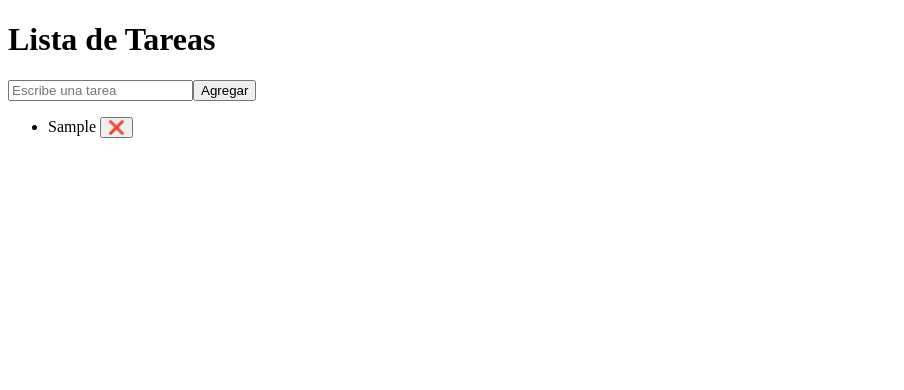
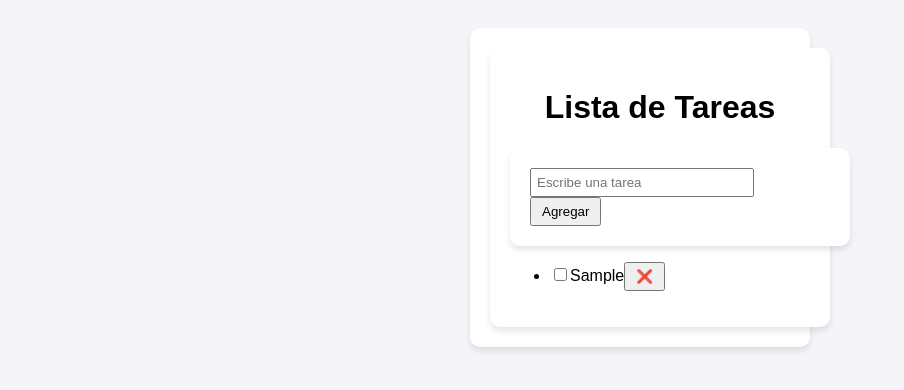
Before and after one commit to ingjoseyepez/todo-app-react, a React (Vite) app: page / in a window 1280 px wide. Both pictures are taken after typing "Sample" into the empty fields and a click on the button "Agregar". Shown: the top 390 px of the page, without its empty margins (0-904 px from the left). Built offline with nearby package versions, Linux system fonts and the light colour scheme.

Commit message:
[add] Checkbox y Estilos Básicos

```diff
--- /dev/null
+++ b/src/App.css
@@ -0,0 +1,30 @@
+body {
+    font-family: Arial, sans-serif;
+    background: #f4f4f9;
+    display: flex;
+    justify-content: center;
+    padding: 20px;
+  }
+
+  div {
+    background: white;
+    padding: 20px;
+    border-radius: 10px;
+    width: 300px;
+    box-shadow: 0 4px 6px rgba(0,0,0,0.1);
+  }
+
+  h1 {
+    text-align: center;
+  }
+
+  input[type="text"] {
+    width: 70%;
+    padding: 5px;
+    margin-right: 5px;
+  }
+
+  button {
+    padding: 5px 10px;
+    cursor: pointer;
+  }
--- a/src/App.jsx
+++ b/src/App.jsx
@@ -1,4 +1,5 @@
 import { useState, useEffect } from "react";
+import "./App.css";
 
 function App() {
   const [tareas, setTareas] = useState(() => {
@@ -11,23 +12,26 @@ function App() {
 
   const [nuevaTarea, setNuevaTarea] = useState("");
 
+  // Guardar tareas cada vez que cambien
   useEffect(() => {
-    try {
-      localStorage.setItem("tareas", JSON.stringify(tareas));
-      console.log("Guardado en localStorage:", tareas);
-    } catch (error) {
-      console.error("Error al guardar:", error);
-    }
+    localStorage.setItem("tareas", JSON.stringify(tareas));
   }, [tareas]);
 
   const agregarTarea = () => {
     if (nuevaTarea.trim() === "") return;
-    setTareas([...tareas, nuevaTarea]);
+    const nueva = { texto: nuevaTarea, completada: false };
+    setTareas([...tareas, nueva]);
     setNuevaTarea("");
   };
 
   const eliminarTarea = (index) => {
     const nuevasTareas = tareas.filter((_, i) => i !== index);
+    setTareas(nuevasTareas);
+  };
+
+  const toggleCompletada = (index) => {
+    const nuevasTareas = [...tareas];
+    nuevasTareas[index].completada = !nuevasTareas[index].completada;
     setTareas(nuevasTareas);
   };
 
@@ -48,7 +52,19 @@ function App() {
       <ul>
         {tareas.map((tarea, index) => (
           <li key={index}>
-            {tarea} <button onClick={() => eliminarTarea(index)}>❌</button>
+            <input
+              type="checkbox"
+              checked={tarea.completada}
+              onChange={() => toggleCompletada(index)}
+            />
+            <span
+              style={{
+                textDecoration: tarea.completada ? "line-through" : "none",
+              }}
+            >
+              {tarea.texto}
+            </span>
+            <button onClick={() => eliminarTarea(index)}>❌</button>
           </li>
         ))}
       </ul>
```
